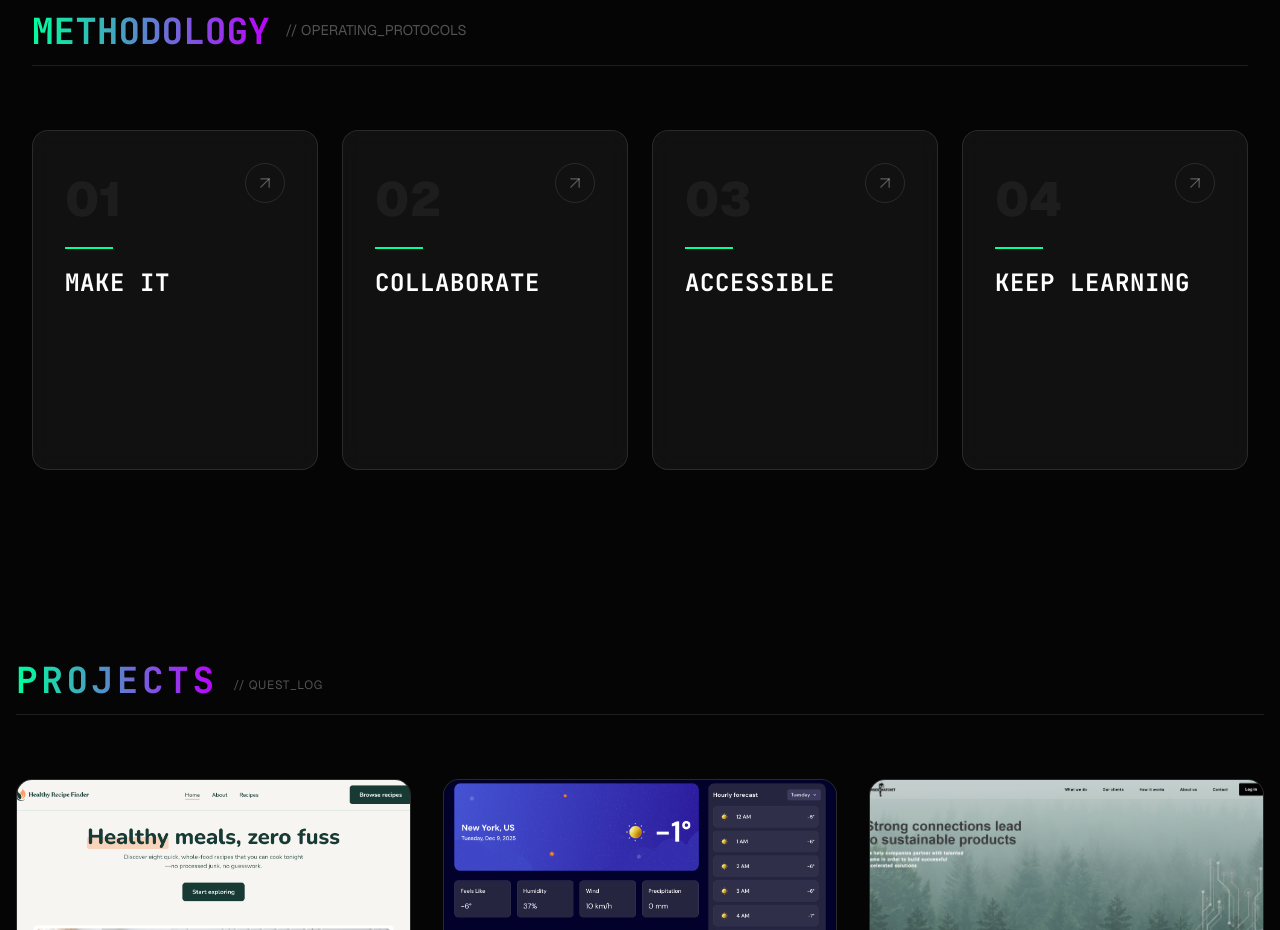
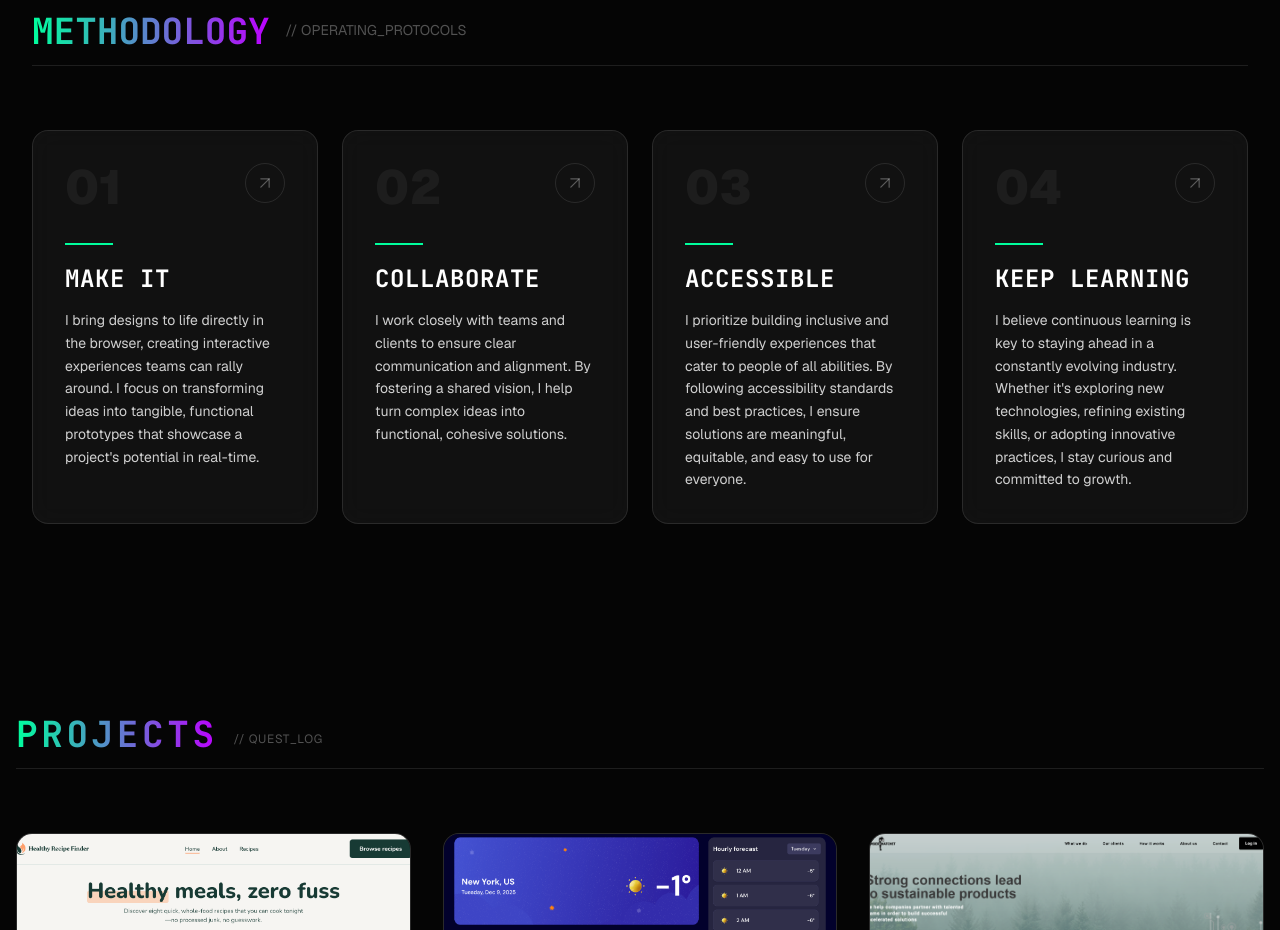
Before and after one commit to dev-rome/v5, a Next.js app: page / in a window 1280 px wide. Shown: the part 1940-2870 px from the top of the page. Built offline with nearby package versions, Linux system fonts and the light colour scheme.

Commit message:
fix: correct MethodologyCard animation and alignment

```diff
--- a/components/Methodology/MethodologyCard.module.css
+++ b/components/Methodology/MethodologyCard.module.css
@@ -1,20 +1,16 @@
 .card {
    position: relative;
    width: 100%;
-   height: 21.25rem;
+   flex: 1;
+   min-height: 21.25rem;
+   display: flex;
+   flex-direction: column;
    overflow: hidden;
    border-radius: var(--radius-lg);
    border: 1px solid var(--glass-border);
    background-color: var(--glass-bg);
    backdrop-filter: blur(var(--glass-blur));
    transition: var(--transition-card);
-}
-
-.card:hover {
-   border-color: var(--primary);
-   background-color: var(--glass-bg-hover);
-   transform: translateY(-0.25rem);
-   box-shadow: 0 0 1.875rem rgba(0, 255, 157, 0.1);
 }
 
 .gradientBlob {
@@ -31,10 +27,6 @@
    transition: opacity 0.5s ease;
 }
 
-.card:hover .gradientBlob {
-   opacity: 0.2;
-}
-
 .bottomGradient {
    position: absolute;
    inset: 0;
@@ -46,17 +38,18 @@
 .contentContainer {
    position: relative;
    z-index: 10;
-   height: 100%;
+   flex: 1;
+   display: flex;
+   flex-direction: column;
+   padding: 2rem;
+   gap: 2rem;
 }
 
 .header {
-   position: absolute;
-   top: 2rem;
-   left: 2rem;
-   right: 2rem;
    display: flex;
    align-items: flex-start;
    justify-content: space-between;
+   width: 100%;
 }
 
 .number {
@@ -65,10 +58,7 @@
    color: var(--glass-bg);
    transition: color 0.3s ease;
    user-select: none;
-}
-
-.card:hover .number {
-   color: rgba(255, 255, 255, 0.2);
+   line-height: 1;
 }
 
 .iconWrapper {
@@ -84,18 +74,9 @@
    transition: all 0.3s ease;
 }
 
-.card:hover .iconWrapper {
-   border-color: var(--primary);
-   color: var(--primary);
-   transform: rotate(45deg);
-   background-color: rgba(0, 255, 157, 0.1);
-}
-
 .textBlock {
-   position: absolute;
-   top: 6.25rem;
-   left: 2rem;
-   right: 2rem;
+   position: relative;
+   width: 100%;
    transition: transform 0.3s ease;
 }
 
@@ -117,17 +98,18 @@
    transition: color 0.3s ease;
 }
 
-.card:hover .title {
-   color: var(--primary);
-}
-
 .description {
    font-size: 0.875rem;
    line-height: 1.625;
    color: var(--white);
-   opacity: 1;
-   transform: translateY(0);
-   transition: all 0.3s ease 75ms;
+   opacity: 0.8;
+}
+
+@media (max-width: 79.9375rem) {
+   .card {
+      border-color: var(--primary);
+      box-shadow: 0 0 1.875rem rgba(0, 255, 157, 0.1);
+   }
 }
 
 @media (min-width: 80rem) {
@@ -135,21 +117,40 @@
       width: 3rem;
    }
 
+   .card:hover {
+      border-color: var(--primary);
+      background-color: var(--glass-bg-hover);
+      transform: translateY(-0.25rem);
+      box-shadow: 0 0 1.875rem rgba(0, 255, 157, 0.1);
+   }
+
+   .card:hover .gradientBlob {
+      opacity: 0.2;
+   }
+
+   .card:hover .number {
+      color: rgba(255, 255, 255, 0.2);
+   }
+
+   .card:hover .iconWrapper {
+      border-color: var(--primary);
+      color: var(--primary);
+      transform: rotate(45deg);
+      background-color: rgba(0, 255, 157, 0.1);
+   }
+
    .card:hover .line {
       width: 100%;
    }
 
-   .textBlock {
-      transform: translateY(1rem);
-   }
-
-   .card:hover .textBlock {
-      transform: translateY(0);
+   .card:hover .title {
+      color: var(--primary);
    }
 
    .description {
       opacity: 0;
       transform: translateY(1rem);
+      transition: all 0.3s ease;
    }
 
    .card:hover .description {
--- a/sections/MethodologySection/Methodology.module.css
+++ b/sections/MethodologySection/Methodology.module.css
@@ -85,6 +85,9 @@
 .cardWrapper {
     position: relative;
     z-index: 1;
+    height: 100%;
+    display: flex;
+    flex-direction: column;
     transition: all 0.3s ease;
 }
 
```
